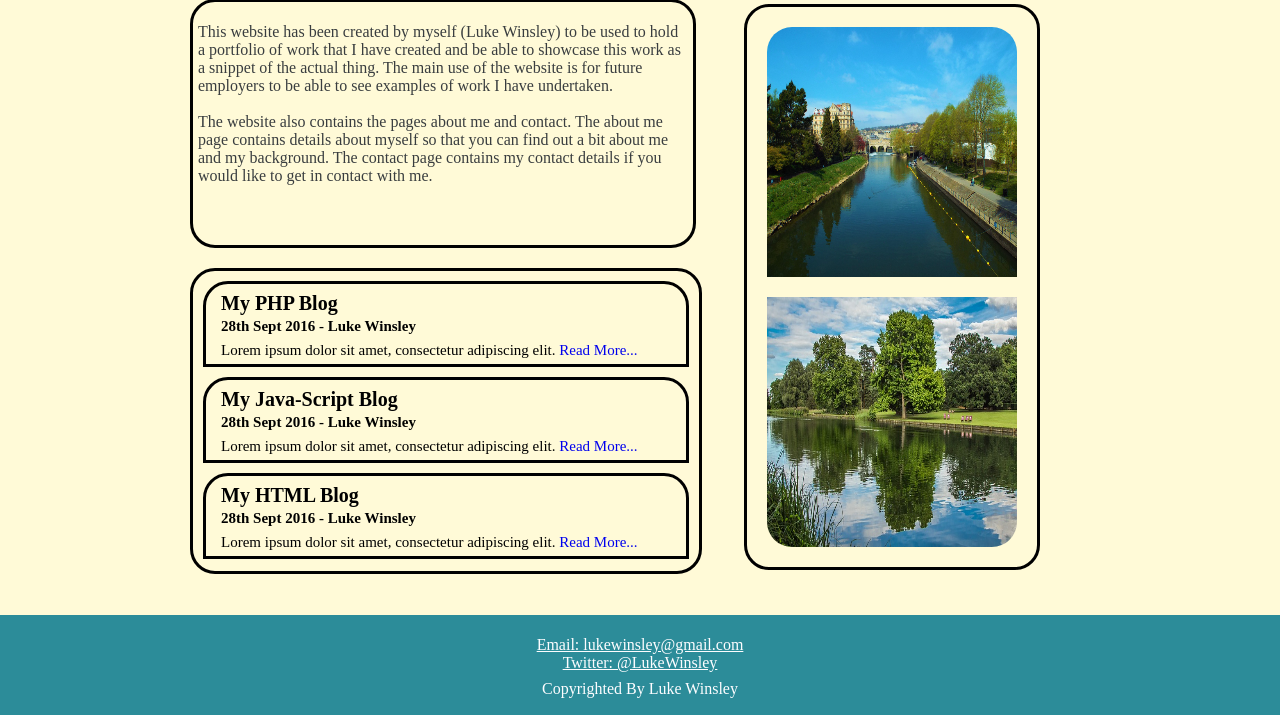
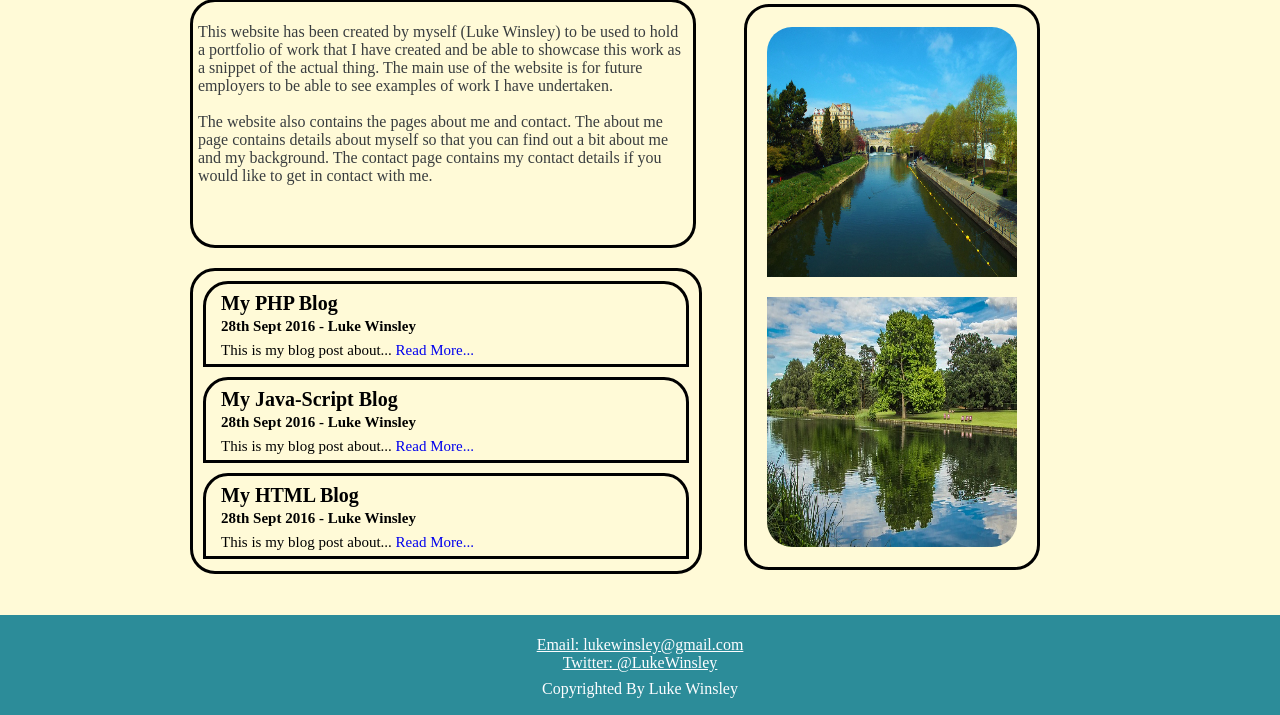
Before and after one commit to LukeW20/my-website, a PHP site: page / in a window 1280 px wide. Shown: the part 390-1105 px from the top of the page. Run offline with PHP 8.4, Linux system fonts and the light colour scheme.

Commit message:
adding description snippet

```diff
--- a/index.php
+++ b/index.php
@@ -49,7 +49,7 @@ $array['my-html-blog'] = new blogPost('My HTML Blog', 'text', 'This is my blog p
 		<a href="aboutme.html"> About Me </a>
 		<a href="portfoliopage.html"> Portfolio </a>
 		<a href="contactpage.html"> Contact </a>
-		<a href="bloglistpage.html"> Blog</a>
+		<a href="bloglistpage.php"> Blog</a>
 	</div>
 
 	<div id="header">
@@ -71,7 +71,7 @@ The website also contains the pages about me and contact. The about me page cont
 	<div id="homepageblog">
 		<?php
 			foreach($array as $key => $value) {
-				echo '<div class="blogsnippet" id="top"> <h5>' . $value -> title . '</h5> <h6>' . $value -> date . ' - ' . $value -> author . '</h6> <br><br>  <p>Lorem ipsum dolor sit amet, consectetur adipiscing elit. <a href="articalpage.php"> Read More...</a> </p> </div>';
+				echo '<div class="blogsnippet" id="top"> <h5>' . $value -> title . '</h5> <h6>' . $value -> date . ' - ' . $value -> author . '</h6> <br><br>  <p>' . $value->description . ' <a href="articalpage.php?blog=' . $key . '"> Read More...</a> </p> </div>';
 //					'<div><a href=articalpage.php?blog=' . $key . '>' . $value->getTitle() . '</a></div>';
 			}
 		?>
```
